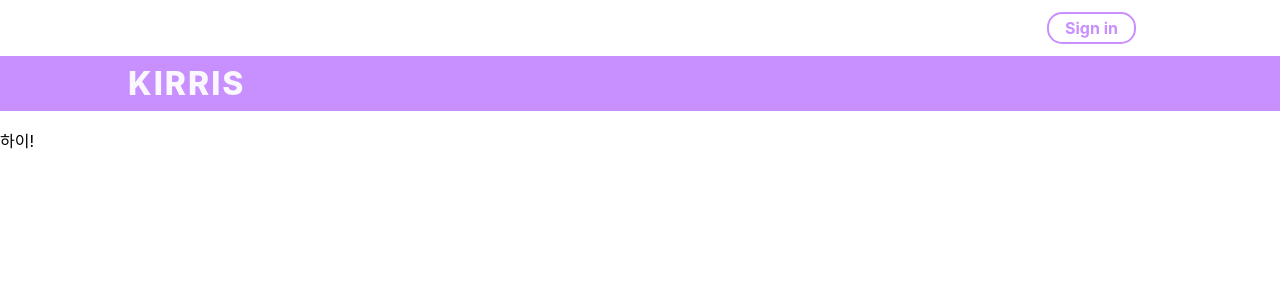
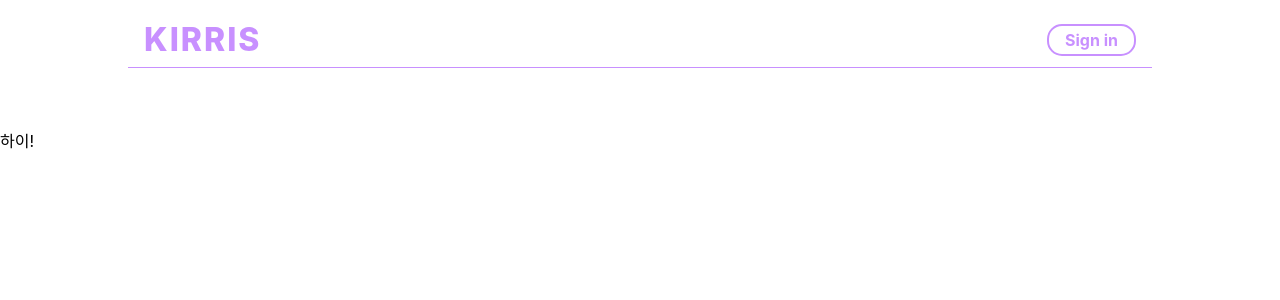
Before and after one commit to cdcoc0/blog_js, a React (Create React App) app in the folder blog-client/: page / in a window 1280 px wide. Shown: the top 300 px of the page. Built offline with nearby package versions, Linux system fonts and the light colour scheme.

Commit message:
header ui

```diff
--- a/blog-client/package.json
+++ b/blog-client/package.json
@@ -8,6 +8,7 @@
     "@testing-library/user-event": "^12.1.10",
     "axios": "^0.21.1",
     "immer": "^9.0.5",
+    "quill": "^1.3.7",
     "react": "^17.0.2",
     "react-dom": "^17.0.2",
     "react-icons": "^4.2.0",
--- a/blog-client/src/components/common/Header.js
+++ b/blog-client/src/components/common/Header.js
@@ -17,33 +17,30 @@ const HeaderBlock = styled.div`
 
 const Wrapper = styled(Responsive)`
     display: flex;
-    //align-items: center;
-    //justify-content: space-between; //서로간의 여백 최대
-    flex-direction: row-reverse;
+    align-items: center;
+    justify-content: space-between; //서로간의 여백 최대
+    //flex-direction: row-reverse;
+    color: ${palette.violet[3]};
     margin-top: 0.75rem;
     margin-bottom: 0.75rem;
+    border-bottom: 1px solid ${palette.violet[3]};
+    .logo {
+        font-size: 2rem;
+        font-weight: 800;
+        letter-spacing: 2px;
+        //color: #fbf7ff;
+        width: 1024px;
+        margin: 0.5rem auto;
+        flex: 1;
+    }
     .right {
         display: flex;
-        align-items: flex-start;
-        color: ${palette.violet[3]};
+        //align-items: flex-start;
+        //justify-content: center;
         svg {
             font-size: 1.5rem;
             margin-right: 0.075rem;
         }
-    }
-`;
-
-const HeaderBar = styled(Responsive)`
-    width: 100%;
-    background: ${palette.violet[3]};
-    display: flex;
-    .logo {
-        font-size: 2rem;
-        font-weight: 800;
-        letter-spacing: 2px;
-        color: #fbf7ff;
-        width: 1024px;
-        margin: 0.5rem auto;
     }
 `;
 
@@ -62,7 +59,7 @@ const Header = ({user, onLogout}) => {
         <>
             <HeaderBlock>
                 <Wrapper>
-
+                    <Link to="/" className="logo">KIRRIS</Link>
                     {user ? (
                         <div className="right">
                             <RiMapPinUserFill />
@@ -75,9 +72,6 @@ const Header = ({user, onLogout}) => {
                         </div>
                     )}
                 </Wrapper>
-                <HeaderBar>
-                    <Link to="/" className="logo">KIRRIS</Link>
-                </HeaderBar>
             </HeaderBlock>
             <Spacer />
         </>
```
Also changed, not shown: blog-client/src/components/write/Editor.js (added, +14 -0 lines), 1 other file (tests, documents, lock files or other folders).
